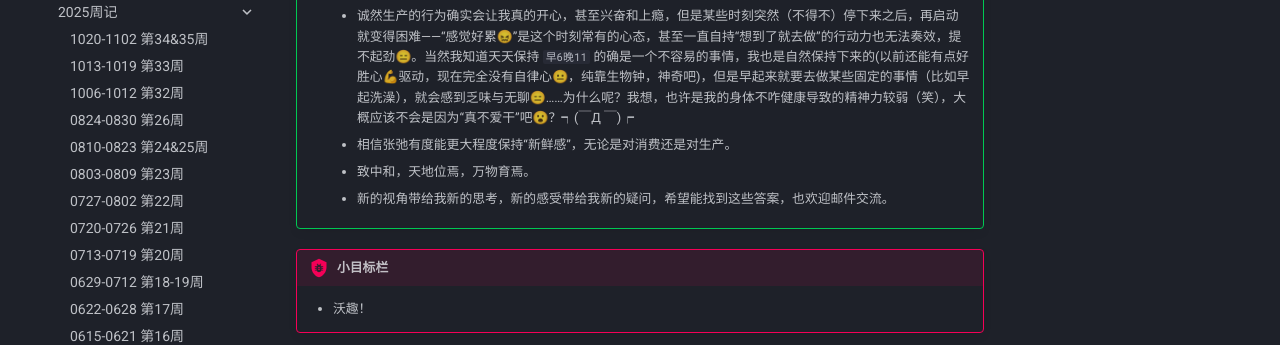
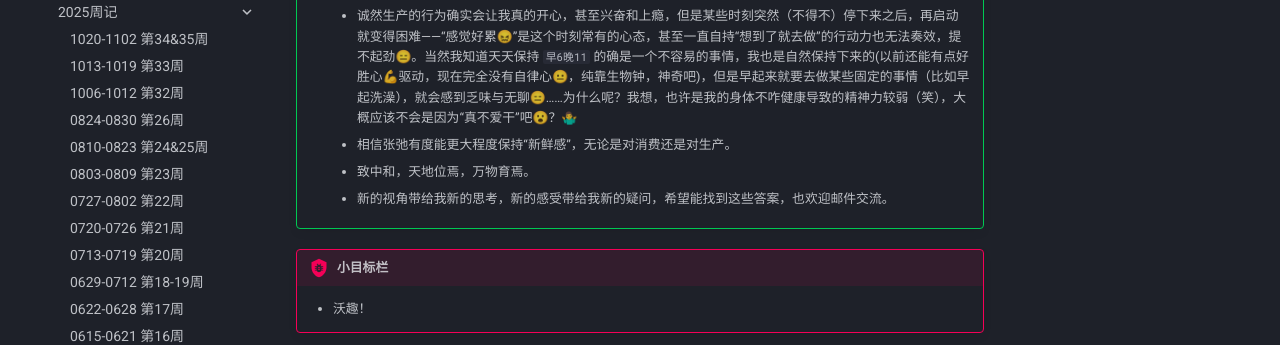
Before and after one commit to Haohahahaha/chat, an MkDocs documentation site: the page built from docs/1-Weekly/2026/20260504-20260510-19th.md, in a window 1280 px wide and 900 px high, scrolled down 1619 px. Shown: the part 392-737 px from the top of the window. Built offline with MkDocs 1.6.1 and Material for MkDocs 9.7.7, drawn with Linux system fonts in a browser that asks for light colours.

Commit message:
2026-05-11_01:09:40 update

```diff
--- a/docs/1-Weekly/2026/20260504-20260510-19th.md
+++ b/docs/1-Weekly/2026/20260504-20260510-19th.md
@@ -68,7 +68,7 @@
     - 我似乎发现，我的生活离不开消费与生产。
         - 享受美食🍣、听网易云(VIP)🎵、逛街出行看风景🌉，都是消费的行为；学习技术🔧、配置服务器🤓、做压风散热器💨(从设计到选型再到工艺)，这是生产的行为。
         - 然而，除了某些时段特别喜欢的某些事情（比如最近半年吃的寿司郎），消费并不能带给我特别愉悦的感受，自然也无法理解（打个比方）为了追星而考第一的心理状态是什么样的🤨，All Right，身临其境过也无法理解。（zhr：我听歌就是听歌，我还得为了明星考第一???）也无法理解为什么要去擦边场所，我一直认为是在消费尊严……长在红旗下的青年面对这些，真是有些头晕😵。
-        - 诚然生产的行为确实会让我真的开心，甚至兴奋和上瘾，但是某些时刻突然（不得不）停下来之后，再启动就变得困难——“感觉好累😖”是这个时刻常有的心态，甚至一直自持“想到了就去做”的行动力也无法奏效，提不起劲😑。当然我知道天天保持 `早6晚11` 的确是一个不容易的事情，我也是自然保持下来的(以前还能有点好胜心💪驱动，现在完全没有自律心😐，纯靠生物钟，神奇吧)，但是早起来就要去做某些固定的事情（比如早起洗澡），就会感到乏味与无聊😑……为什么呢？我想，也许是我的身体不咋健康导致的精神力较弱（笑），大概应该不会是因为“真不爱干”吧😮？┑(￣Д ￣)┍
+        - 诚然生产的行为确实会让我真的开心，甚至兴奋和上瘾，但是某些时刻突然（不得不）停下来之后，再启动就变得困难——“感觉好累😖”是这个时刻常有的心态，甚至一直自持“想到了就去做”的行动力也无法奏效，提不起劲😑。当然我知道天天保持 `早6晚11` 的确是一个不容易的事情，我也是自然保持下来的(以前还能有点好胜心💪驱动，现在完全没有自律心😐，纯靠生物钟，神奇吧)，但是早起来就要去做某些固定的事情（比如早起洗澡），就会感到乏味与无聊😑……为什么呢？我想，也许是我的身体不咋健康导致的精神力较弱（笑），大概应该不会是因为“真不爱干”吧😮？🤷‍♂️
         - 相信张弛有度能更大程度保持“新鲜感”，无论是对消费还是对生产。
         - 致中和，天地位焉，万物育焉。
         - 新的视角带给我新的思考，新的感受带给我新的疑问，希望能找到这些答案，也欢迎邮件交流。
```
